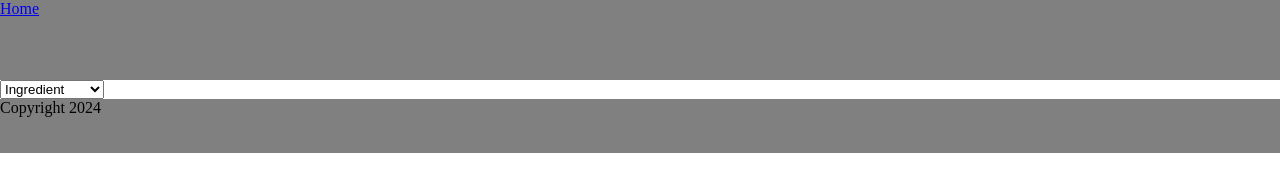
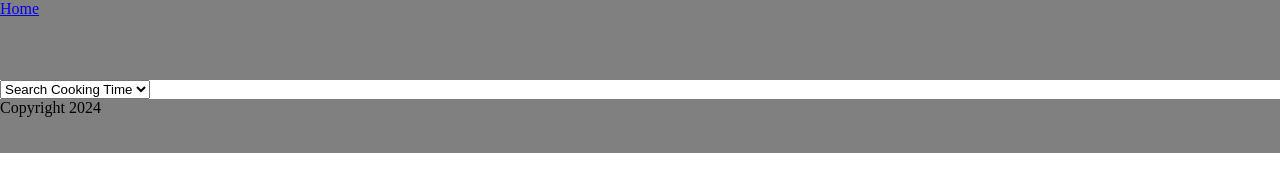
Before and after one commit to avrrodriguez/RecipeFrontEndReact, a React (Vite) app: page /search in a window 1280 px wide. Shown: the top 170 px of the page. Built offline with nearby package versions, Linux system fonts and the light colour scheme.

Commit message:
makes the default select option be the same one from home page

```diff
--- a/src/components/SearchForms.jsx
+++ b/src/components/SearchForms.jsx
@@ -47,14 +47,16 @@ export function SearchForms(props) {
         );
       case "Ingredients":
         return (
-          <form onSubmit={handleIngredientsSubmit}>
+          <form action="/search " onSubmit={handleIngredientsSubmit}>
             <input name="searchForm" placeholder="Ingredients Search" />
+            <input type="hidden" name="searchFormCategory" value="Ingredients" />
           </form>
         );
       case "Cooking Time":
         return (
-          <form onSubmit={handleCookingTimeSubmit}>
+          <form action="/search" onSubmit={handleCookingTimeSubmit}>
             <input name="searchForm" placeholder="Cooking Time Search" />
+            <input type="hidden" name="searchFormCategory" value="Cooking Time" />
           </form>
         );
     }
--- a/src/pages/Search.jsx
+++ b/src/pages/Search.jsx
@@ -7,13 +7,22 @@ export function Search() {
   const [searchFormCategory, setSearchFormCategory] = useState(searchParams.get("searchFormCategory"));
   const [searchFormValue, setSearchFormValue] = useState(searchParams.get("searchFormValue"));
 
-  console.log(searchFormCategory, searchFormValue);
-
   function setSearchFormSelectDefault() {
     var selectElement = document.getElementsByName("categories");
-    console.log("Select Element", selectElement[0].options[1]);
-    selectElement[0].options[1].selected = true;
-    selectElement[0].options[1].defaultSelected = true;
+    var searchFormCategoryNumber;
+
+    if (searchFormCategory == "Recipe Name") {
+      searchFormCategoryNumber = 0;
+    } else if (searchFormCategory == "Ingredients") {
+      searchFormCategoryNumber = 1;
+    } else {
+      searchFormCategoryNumber = 2;
+    }
+
+    selectElement[0].options[searchFormCategoryNumber].selected = true;
+    selectElement[0].options[searchFormCategoryNumber].defaultSelected = true;
+
+    var inputElement = document.getElementsByName("");
   }
 
   function searchFormsSwitch() {
@@ -25,19 +34,28 @@ export function Search() {
               name="recipeNameInput"
               placeholder="Recipe Name Search"
               onChange={(event) => handleRecipeNameChange(event)}
+              value={searchFormCategory === "Recipe Name" ? searchFormValue : ""}
             />
           </form>
         );
-      case "Ingredient":
+      case "Ingredients":
         return (
           <form>
-            <input name="ingredientsInput" placeholder="Ingredients Search" />
+            <input
+              name="ingredientsInput"
+              placeholder="Ingredients Search"
+              value={searchFormCategory === "Ingredients" ? searchFormValue : ""}
+            />
           </form>
         );
       case "Cooking Time":
         return (
           <form>
-            <input name="cookingTimeInput" placeholder="Cooking Time Search" />
+            <input
+              name="cookingTimeInput"
+              placeholder="Cooking Time Search"
+              value={searchFormCategory === "Cooking Time" ? searchFormValue : ""}
+            />
           </form>
         );
     }
@@ -55,9 +73,9 @@ export function Search() {
             id="category-select"
             onChange={(event) => setSearchFormCategory(event.target.value)}
           >
-            <option value="Recipe Name">Recipe Name</option>
-            <option value="Ingredient">Ingredient</option>
-            <option value="Cooking Time">Cooking Time</option>
+            <option value="Recipe Name">Search Recipe Name</option>
+            <option value="Ingredients">Search Ingredient</option>
+            <option value="Cooking Time">Search Cooking Time</option>
           </select>
         </div>
       </div>
```
